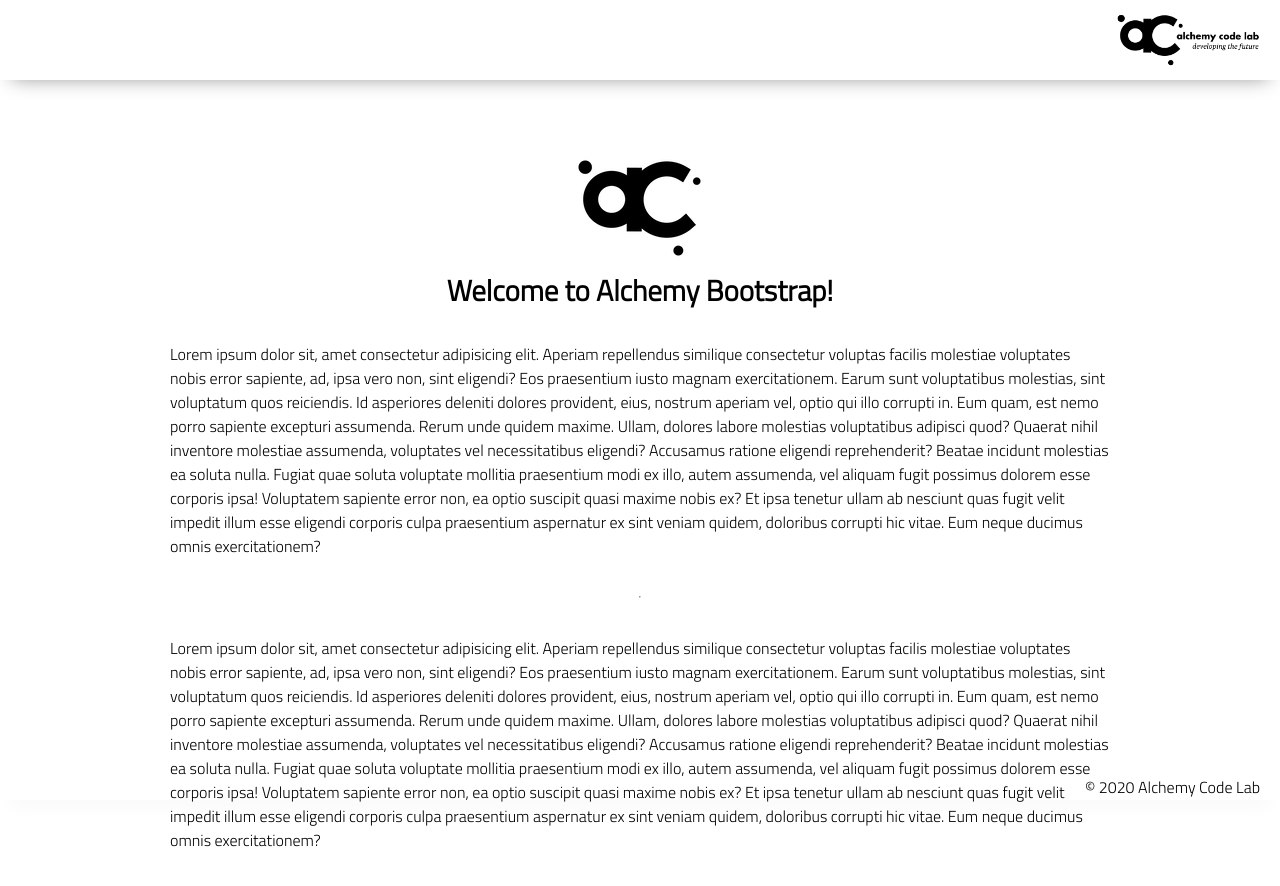
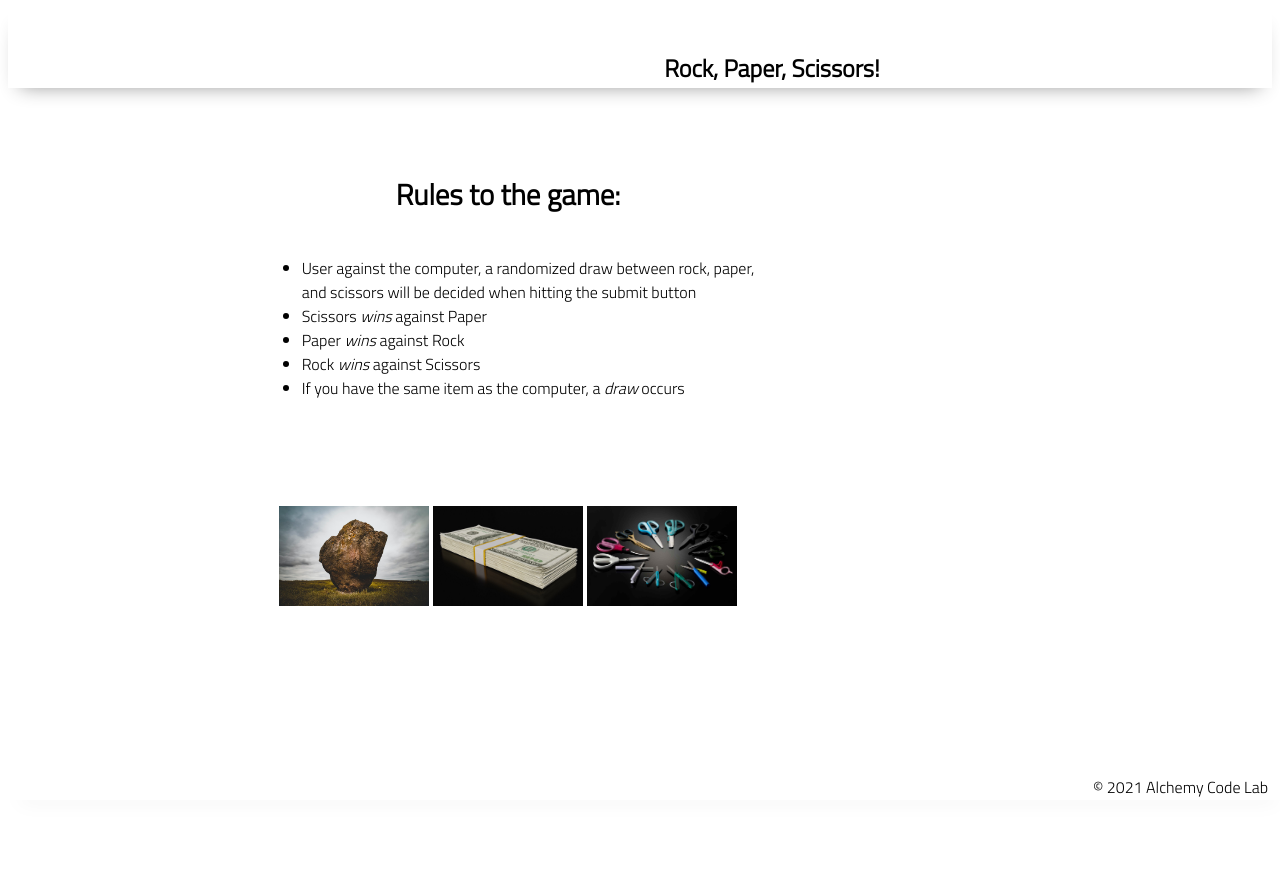
Before and after one commit to tannermeck/Lab-03-rock-paper-scissors, a plain HTML site: page index.html in a window 1280 px wide. After the commit the page ends 800 px from the top, so only its background shows below. Drawn offline with Linux system fonts and the light colour scheme.

Commit message:
rock, paper, scissors images added

```diff
--- a/index.html
+++ b/index.html
@@ -9,65 +9,40 @@
     <link rel="stylesheet" href="./styles/reset.css">
     <link rel="stylesheet" href="./styles/style.css">
     <link rel="stylesheet" href="./styles/home.css">
-    <title>Document</title>
+    <title>Rock, Paper, Scissors</title>
 </head>
 
+
+<header>
+    <section class="header">
+        <h1>Rock, Paper, Scissors!</h1>
+    </section>
+</header>
 <body>
-    <header>
-        <div class="gutter-right logo">
-            <img src="assets/big-logo.png" />
-        </div>
-    </header>
-    <main>
-        <section class="main-section">
-            <img class="main-logo" src="./assets/alchemy-logo.png" />
-            <h2>
-                Welcome to Alchemy Bootstrap!
-            </h2>
-
-            <p>
-                Lorem ipsum dolor sit, amet consectetur adipisicing elit. Aperiam repellendus similique consectetur
-                voluptas facilis molestiae voluptates nobis error sapiente, ad, ipsa vero non, sint eligendi? Eos
-                praesentium iusto magnam exercitationem.
-                Earum sunt voluptatibus molestias, sint voluptatum quos reiciendis. Id asperiores deleniti dolores
-                provident, eius, nostrum aperiam vel, optio qui illo corrupti in. Eum quam, est nemo porro sapiente
-                excepturi assumenda.
-                Rerum unde quidem maxime. Ullam, dolores labore molestias voluptatibus adipisci quod? Quaerat nihil
-                inventore molestiae assumenda, voluptates vel necessitatibus eligendi? Accusamus ratione eligendi
-                reprehenderit? Beatae incidunt molestias ea soluta nulla.
-                Fugiat quae soluta voluptate mollitia praesentium modi ex illo, autem assumenda, vel aliquam fugit
-                possimus dolorem esse corporis ipsa! Voluptatem sapiente error non, ea optio suscipit quasi maxime nobis
-                ex?
-                Et ipsa tenetur ullam ab nesciunt quas fugit velit impedit illum esse eligendi corporis culpa
-                praesentium aspernatur ex sint veniam quidem, doloribus corrupti hic vitae. Eum neque ducimus omnis
-                exercitationem?
-            </p>
-            <hr />
-            <p>
-                Lorem ipsum dolor sit, amet consectetur adipisicing elit. Aperiam repellendus similique consectetur
-                voluptas facilis molestiae voluptates nobis error sapiente, ad, ipsa vero non, sint eligendi? Eos
-                praesentium iusto magnam exercitationem.
-                Earum sunt voluptatibus molestias, sint voluptatum quos reiciendis. Id asperiores deleniti dolores
-                provident, eius, nostrum aperiam vel, optio qui illo corrupti in. Eum quam, est nemo porro sapiente
-                excepturi assumenda.
-                Rerum unde quidem maxime. Ullam, dolores labore molestias voluptatibus adipisci quod? Quaerat nihil
-                inventore molestiae assumenda, voluptates vel necessitatibus eligendi? Accusamus ratione eligendi
-                reprehenderit? Beatae incidunt molestias ea soluta nulla.
-                Fugiat quae soluta voluptate mollitia praesentium modi ex illo, autem assumenda, vel aliquam fugit
-                possimus dolorem esse corporis ipsa! Voluptatem sapiente error non, ea optio suscipit quasi maxime nobis
-                ex?
-                Et ipsa tenetur ullam ab nesciunt quas fugit velit impedit illum esse eligendi corporis culpa
-                praesentium aspernatur ex sint veniam quidem, doloribus corrupti hic vitae. Eum neque ducimus omnis
-                exercitationem?
-            </p>
-
-        </section>
-    </main>
+    <section class="rules">
+        <h2>Rules to the game:</h2>
+        <ul>
+            <li>User against the computer, a randomized draw between rock, paper, <br>
+                and scissors will be decided when hitting the submit button</li>
+            <li>Scissors <em>wins</em> against Paper</li>
+            <li>Paper <em>wins</em> against Rock</li>
+            <li>Rock <em>wins</em> against Scissors</li>
+            <li>If you have the same item as the computer, a <em>draw</em> occurs</li>
+        </ul>
+    </section>
+    <section>
+        <label>
+            <input name="game" type="radio" id="rock-img" value="rock"> <img src="./assets/rock.jpeg" alt="rock">
+            <input name="game" type="radio" id="paper-img" value="paper"> <img src="./assets/paper.jpeg" alt="paper">
+            <input name="game" type="radio" id="scissors-img" value="scissors"> <img src="./assets/scissors.jpg" alt="scissors">
+        </label>
+    </section>
+</body>
     <footer>
-        <div class="copy gutter-right">&copy; 2020 Alchemy Code Lab</div>
+        <div class="copy gutter-right">&copy; 2021 Alchemy Code Lab</div>
     </footer>
 
     <script type="module" src="./app.js"></script>
-</body>
+
 
 </html>
--- a/styles/home.css
+++ b/styles/home.css
@@ -1 +1,20 @@
 /* add home page styles here */
+.rules {
+    display: flex;
+    align-items: center;
+}
+img {
+    height: 100px;
+    width: 150px;
+}
+input[type=radio]{
+    display: none;
+}
+input[type=radio]:checked + img {
+    border: 5px solid gray;
+
+}
+input[type=radio]:not(:checked) +img:hover {
+    opacity: 50%;
+    cursor: pointer;
+}
--- a/styles/reset.css
+++ b/styles/reset.css
@@ -3,37 +3,3 @@
    v2.0 | 20110126
    License: none (public domain)
 */
-
-*{
-    box-sizing: border-box;
-}
-
-html, body {
-    height: 100%;
-    width: 100%;
-}
-
-html, body, div, span, applet, object, iframe,
-h1, h2, h3, h4, h5, h6, p, blockquote, pre,
-a, abbr, acronym, address, big, cite, code,
-del, dfn, em, img, ins, kbd, q, s, samp,
-small, strike, strong, sub, sup, tt, var,
-b, u, i, center,
-dl, dt, dd, ol, ul, li,
-fieldset, form, label, legend,
-table, caption, tbody, tfoot, thead, tr, th, td,
-article, aside, canvas, details, embed,
-figure, figcaption, footer, header, hgroup,
-menu, nav, output, ruby, section, summary,
-time, mark, audio, video {
-	margin: 0;
-	padding: 0;
-	border: 0;
-	font-size: 100%;
-	font: inherit;
-	vertical-align: baseline;
-}
-
-ol, ul {
-	list-style: none;
-}
```
Also changed, not shown: assets/paper.jpeg (added), assets/rock.jpeg (added), assets/scissors.jpg (added).
